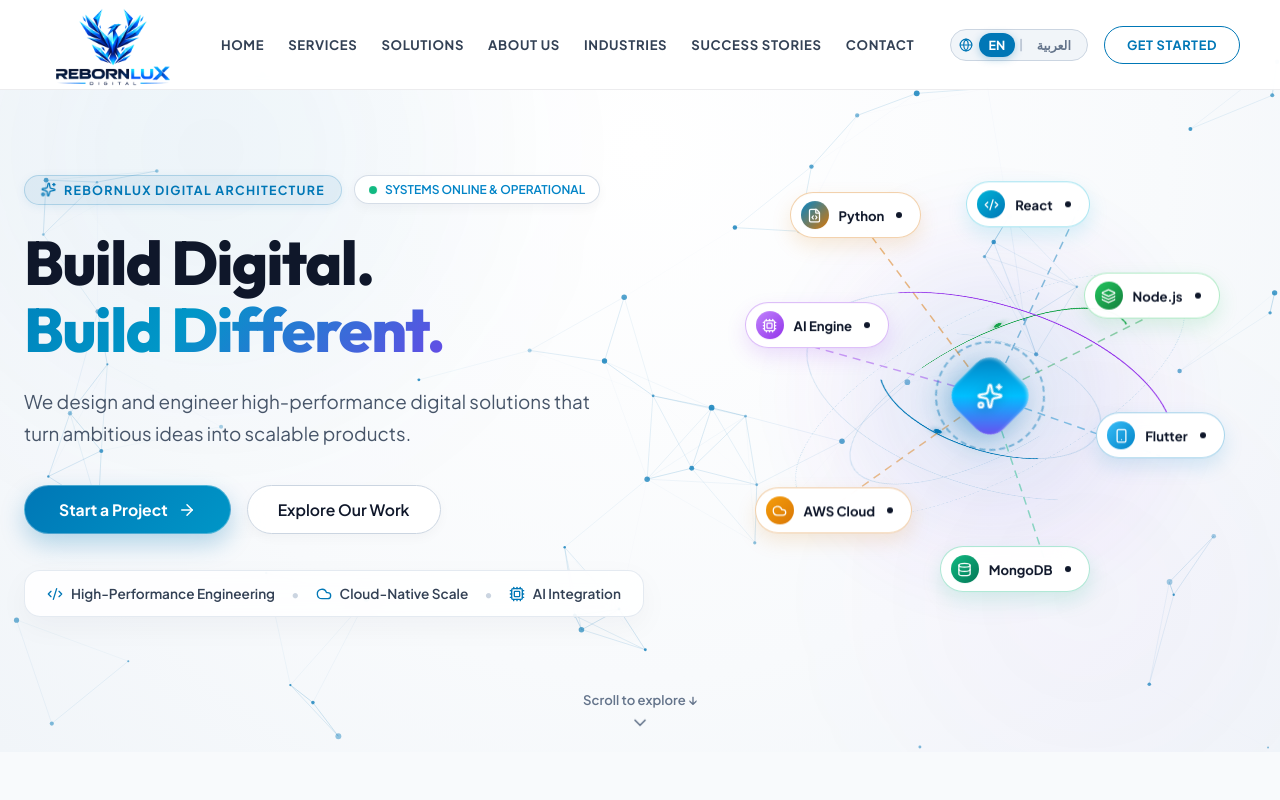
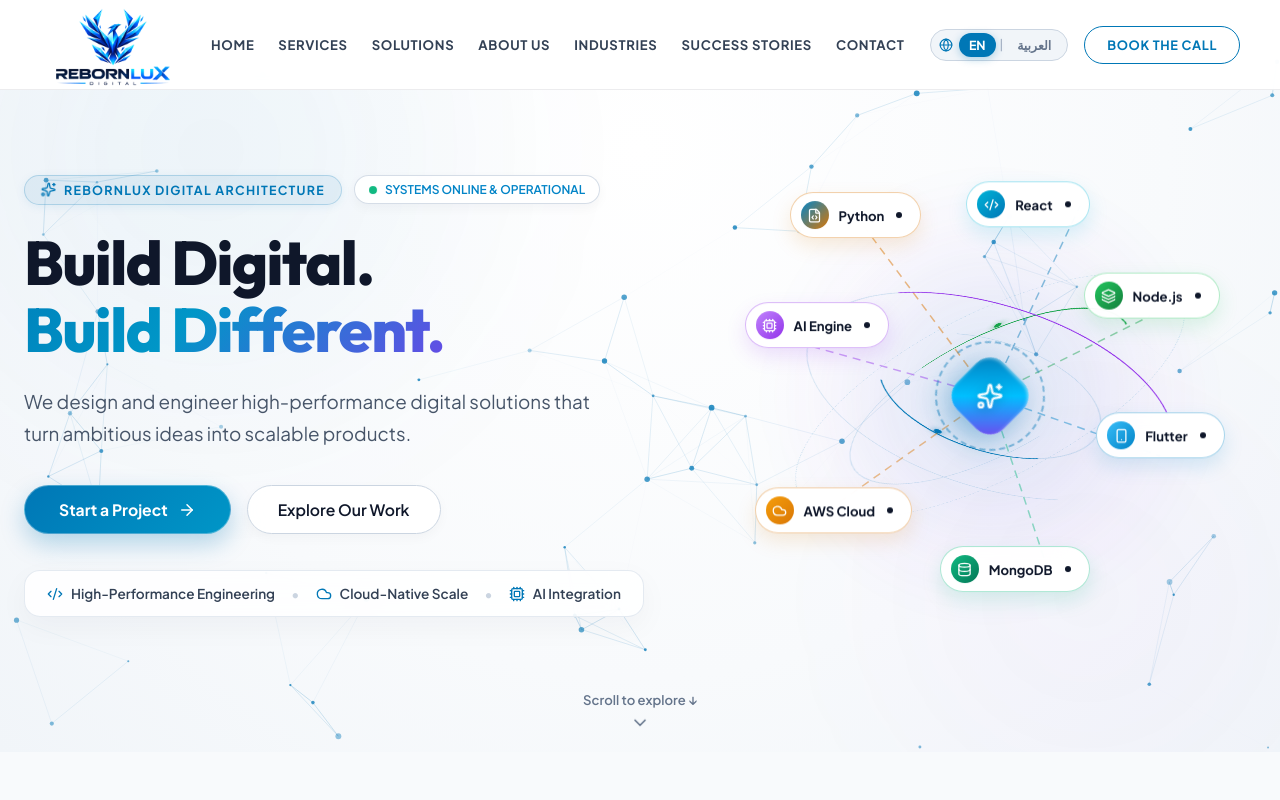
Before and after one commit to Sanjay2052/Rebornlux, a React (Vite) app: page / in a window 1280 px wide. Shown: the top 800 px of the page. Built offline with nearby package versions, Linux system fonts and the light colour scheme.

Commit message:
feat: add translations configuration file to support multi-language localization

```diff
--- a/src/data/translations.js
+++ b/src/data/translations.js
@@ -8,7 +8,7 @@
       industries: 'Industries',
       successStories: 'Success Stories',
       contact: 'Contact',
-      getStarted: 'Get Started',
+      getStarted: 'Book The Call',
       langToggle: 'العربية'
     },
     hero: {
@@ -336,7 +336,7 @@
       industries: 'القطاعات',
       successStories: 'قصص النجاح',
       contact: 'اتصل بنا',
-      getStarted: 'ابدأ الآن',
+      getStarted: 'احجز المكالمة',
       langToggle: 'English'
     },
     hero: {
```
